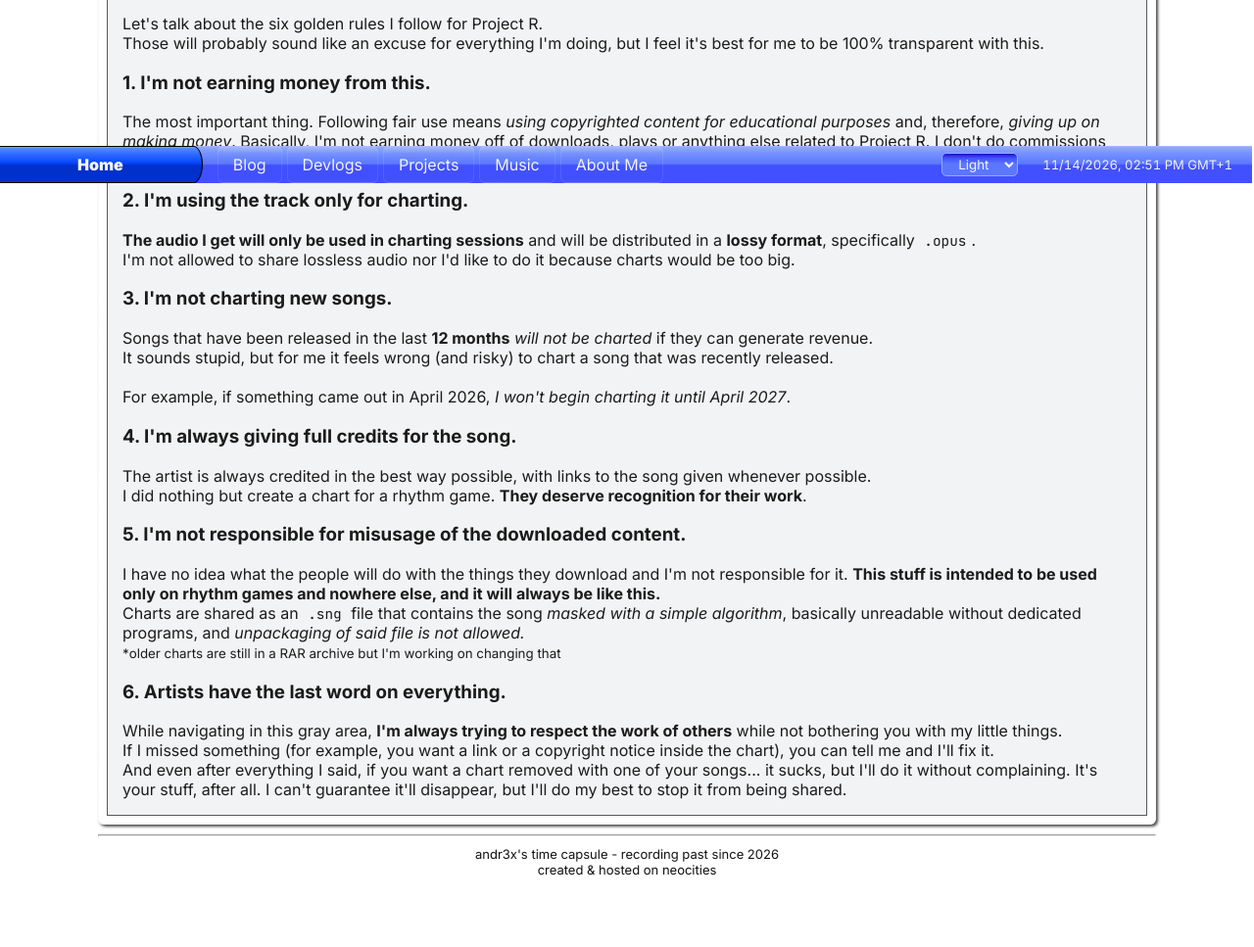
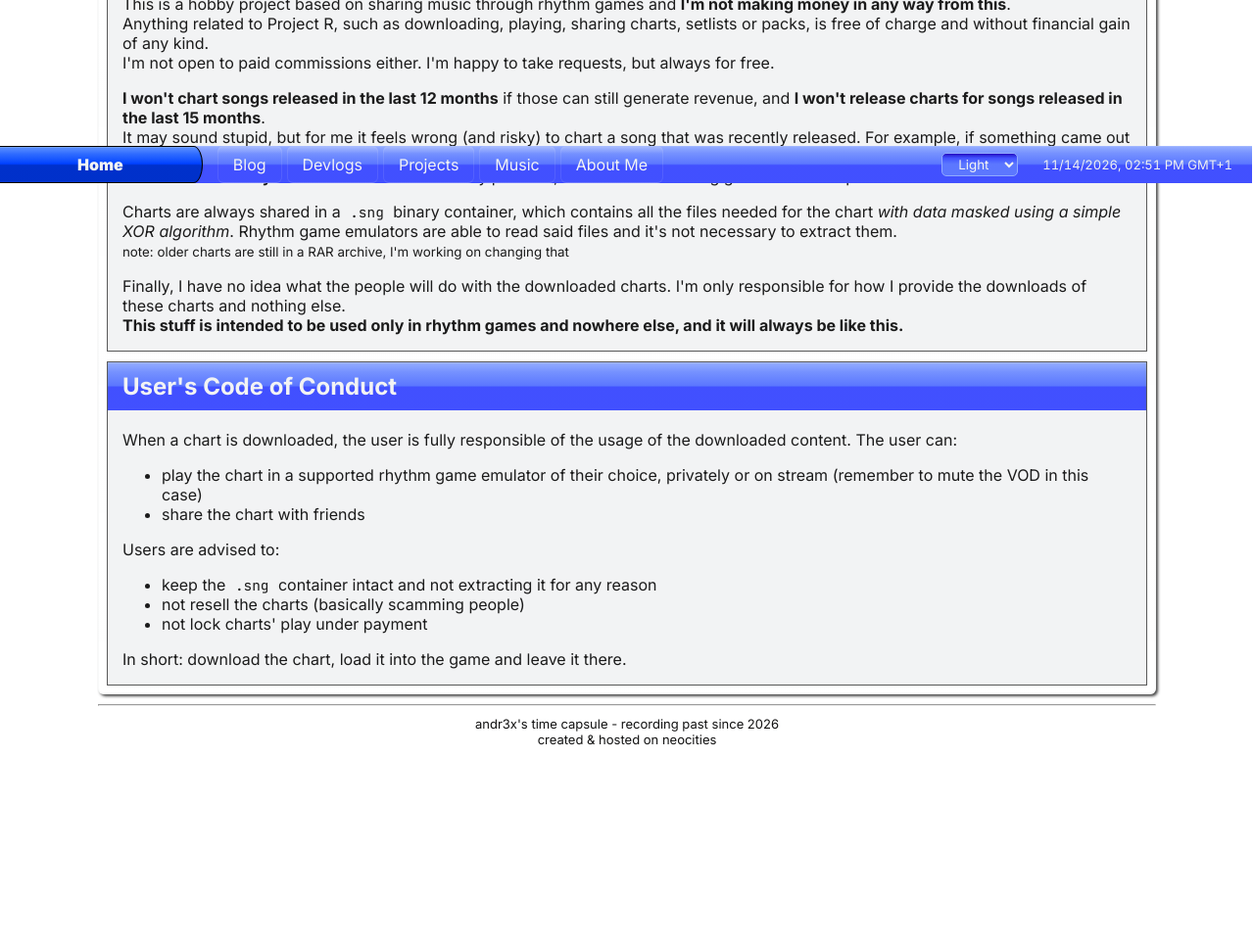
Before and after one commit to andr3x40/time-capsule, a plain HTML site: page time-capsule/projects/pjr/conduct.html in a window 1280 px wide. Shown: the part 613-1580 px from the top of the page at 98% size. After the commit the page ends 1466 px from the top, so only its background shows below. Drawn offline with Linux system fonts and the light colour scheme.

Commit message:
Update Code of Conduct
updated code of conduct to be more simple and clear
+ updated footer for project R pages

also updated the blog.xml linking to the wrong page that was already fixed on neocities

```diff
--- a/time-capsule/feeds/blog.xml
+++ b/time-capsule/feeds/blog.xml
@@ -13,7 +13,7 @@
 
 	<entry>
 		<id>https://andr3x40.neocities.org/blog/2026-11/07.html</id>
-		<link href="https://andr3x40.neocities.org/blog/2026-11/07.html" rel="alternate" type="text/html"/>
+		<link href="https://andr3x40.neocities.org/blog/2026-11/08.html" rel="alternate" type="text/html"/>
 		<title>Fortnite Made a Crazy Gacha</title>
 		<published>2026-11-08T20:25:00+01:00</published>
         <updated>2026-11-08T20:25:00+01:00</updated>
--- a/time-capsule/projects/pjr/conduct.html
+++ b/time-capsule/projects/pjr/conduct.html
@@ -3,7 +3,7 @@
     <head>
         <meta charset="UTF-8">
         <meta name="viewport" content="width=device-width, initial-scale=1.0">
-        <title>Project R Code of Conduct - andr3x's Time Capsule</title>
+        <title>project r - andr3x's time capsule</title>
         <link href="/style.css" rel="stylesheet" type="text/css" media="all">
         <link href="/blog.css" rel="stylesheet" type="text/css" media="all">
         <link rel="icon" href="/favicon.png">
@@ -35,58 +35,59 @@
                 <h2 class="header-primary">Introduction</h2>
                 <div class="article-content">
                     <p>
-                        I follow this Code of Conduct since the beginning of my charting adventure in 2020.<br>
-                        The only problem with that is that I've been navigating in a gray area this whole time and I've always been aware of the potential
-                        damage I may cause with it. It's not my intention to do harm to others, so I immediately put rules in place.
+                        This Code of Conduct contains rules I've been following since the beginning of my charting adventure in 2020.<br>
+                        It's not my intention to harm others and I'm fully aware of the potential damage I may cause with this project.
                     </p>
                     <p>
-                        My goal is to <em>follow fair use rules in the best way possible</em> while <em>nullifying the negative effects of this project with the positives</em>.<br>
-                        Every single thing from Project R is made <em>without intention of copyright infringement</em> of any kind, and all credits are given to the right people.<br>
+                        My goal is to <em>follow fair use guidelines and laws in the best way possible</em> while <em>nullifying the negative effects of this project with the positives</em>.<br>
+                        Every single thing from Project R is made <em>without intention of copyright infringement</em> of any kind.<br>
                     </p>
                 </div>
             </article>
             <article>
-                <h2 class="header-primary">Project R Code of Conduct</h2>
+                <h2 class="header-primary">Charter's Code of Conduct</h2>
                 <div class="article-content">
                     <p>
-                        Let's talk about the six golden rules I follow for Project R.<br>
-                        Those will probably sound like an excuse for everything I'm doing, but I feel it's best for me to be 100% transparent with this.
+                        This is a hobby project based on sharing music through rhythm games and <strong>I'm not making money in any way from this</strong>.<br>
+                        Anything related to Project R, such as downloading, playing, sharing charts, setlists or packs, is free of charge and without financial gain of any kind.<br>
+                        I'm not open to paid commissions either. I'm happy to take requests, but always for free.
                     </p>
-                    <h3>1. I'm not earning money from this.</h3>
                     <p>
-                        The most important thing. Following fair use means <em>using copyrighted content for educational purposes</em> and, therefore, <em>giving up on making money</em>.
-                        Basically, I'm not earning money off of downloads, plays or anything else related to Project R. I don't do commissions either, but I'm happy to get requests.
+                        <strong>I won't chart songs released in the last 12 months</strong> if those can still generate revenue, and <strong>I won't release charts
+                        for songs released in the last 15 months</strong>.<br>
+                        It may sound stupid, but for me it feels wrong (and risky) to chart a song that was recently released.
+                        For example, if something came out in April 2026, <em>I won't begin charting it until April 2027</em> and <em>I won't release it until July 2027</em>.<br>
+                        The artist <strong>will always be credited</strong> in the best way possible, with links to the song given whenever possible.
                     </p>
-                    <h3>2. I'm using the track only for charting.</h3>
                     <p>
-                        <b>The audio I get will only be used in charting sessions</b> and will be distributed in a <b>lossy format</b>, specifically <tt>.opus</tt>.<br>
-                        I'm not allowed to share lossless audio nor I'd like to do it because charts would be too big.
+                        Charts are always shared in a <tt>.sng</tt> binary container, which contains all the files needed for the chart
+                        <em>with data masked using a simple XOR algorithm</em>. Rhythm game emulators are able to read said files and it's not necessary to extract them.<br>
+                        <small>note: older charts are still in a RAR archive, I'm working on changing that</small>
                     </p>
-                    <h3>3. I'm not charting new songs.</h3>
                     <p>
-                        Songs that have been released in the last <strong>12 months</strong> <em>will not be charted</em> if they can generate revenue.<br>
-                        It sounds stupid, but for me it feels wrong (and risky) to chart a song that was recently released.<br><br>
-                        For example, if something came out in April 2026, <em>I won't begin charting it until April 2027</em>.
+                        Finally, I have no idea what the people will do with the downloaded charts. I'm only responsible for how I provide the downloads of these charts and nothing else.<br>
+                        <strong>This stuff is intended to be used only in rhythm games and nowhere else, and it will always be like this.</strong>
                     </p>
-                    <h3>4. I'm always giving full credits for the song.</h3>
+                </div>
+            </article>
+            <article>
+                <h2 class="header-primary">User's Code of Conduct</h2>
+                <div class="article-content">
                     <p>
-                        The artist is always credited in the best way possible, with links to the song given whenever possible.<br>
-                        I did nothing but create a chart for a rhythm game. <b>They deserve recognition for their work</b>.
+                        When a chart is downloaded, the user is fully responsible of the usage of the downloaded content. The user can:
+                        <ul>
+                            <li>play the chart in a supported rhythm game emulator of their choice, privately or on stream (remember to mute the VOD in this case)</li>
+                            <li>share the chart with friends</li>
+                        </ul>
+                        Users are advised to:
+                        <ul>
+                            <li>keep the <tt>.sng</tt> container intact and not extracting it for any reason</li>
+                            <li>not resell the charts (basically scamming people)</li>
+                            <li>not lock charts' play under payment</li>
+                        </ul>
                     </p>
-                    <h3>5. I'm not responsible for misusage of the downloaded content.</h3>
                     <p>
-                        I have no idea what the people will do with the things they download and I'm not responsible for it.
-                        <b>This stuff is intended to be used only on rhythm games and nowhere else, and it will always be like this.</b><br>
-                        Charts are shared as an <tt>.sng</tt> file that contains the song <em>masked with a simple algorithm</em>, basically unreadable without dedicated programs, and
-                        <em>unpackaging of said file is not allowed.</em><br>
-                        <small>*older charts are still in a RAR archive but I'm working on changing that</small>
-                    </p>
-                    <h3>6. Artists have the last word on everything.</h3>
-                    <p>
-                        While navigating in this gray area, <b>I'm always trying to respect the work of others</b> while not bothering you with my little things.<br>
-                        If I missed something (for example, you want a link or a copyright notice inside the chart), you can tell me and I'll fix it.<br>
-                        And even after everything I said, if you want a chart removed with one of your songs... it sucks, but I'll do it without complaining. It's your stuff, after all.
-                        I can't guarantee it'll disappear, but I'll do my best to stop it from being shared.
+                        In short: download the chart, load it into the game and leave it there.
                     </p>
                 </div>
             </article>
```
Also changed, not shown: time-capsule/projects/pjr.html (+4 -3 lines), time-capsule/projects/pjr/ghrb-charts.html (+2 -1 lines).
